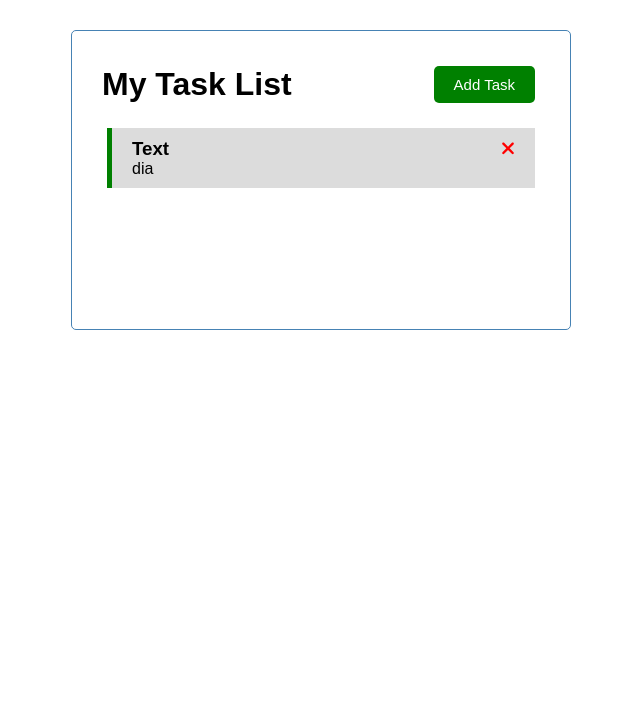
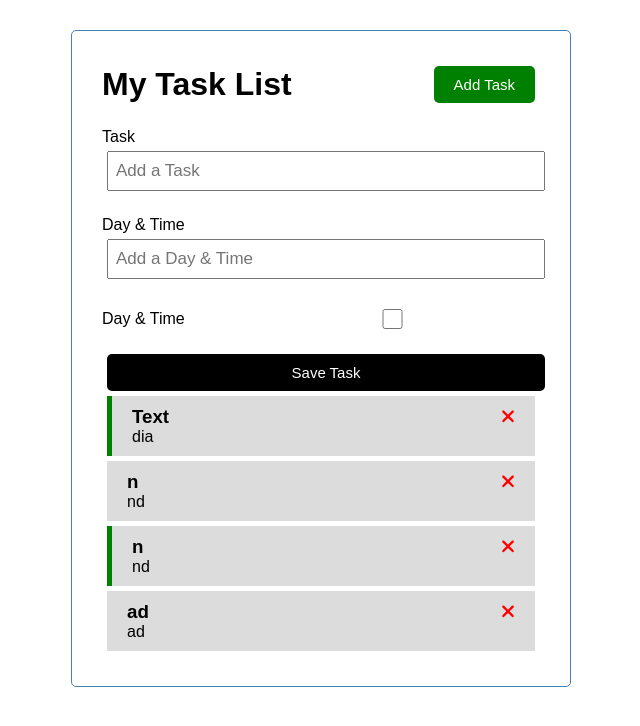
Before and after one commit to jnvillalba/task-list-angular, an Angular app: page / in a window 1280 px wide. Shown: the top 726 px of the page, without its empty margins (319-959 px from the left). Built offline with nearby package versions, Linux system fonts and the light colour scheme; data requests are answered from the project's data file.

Commit message:
form add task

```diff
--- a/db.json
+++ b/db.json
@@ -5,6 +5,24 @@
       "text": "Text",
       "day": "dia",
       "reminder": true
+    },
+    {
+      "text": "n",
+      "day": "nd",
+      "reminder": false,
+      "id": 2
+    },
+    {
+      "text": "n",
+      "day": "nd",
+      "reminder": true,
+      "id": 3
+    },
+    {
+      "text": "ad",
+      "day": "ad",
+      "reminder": false,
+      "id": 4
     }
   ]
 }
--- /dev/null
+++ b/src/app/components/add-task/add-task.component.html
@@ -0,0 +1,40 @@
+<form class="add-form" (ngSubmit)="onSubmit()">
+    <div class="form-control">
+        <label for="text"> Task</label>
+        <input
+            type="text"
+            name="text"
+            id="text"
+            placeholder="Add a Task"
+            [(ngModel)]="text"
+        />
+    </div>
+
+    <div class="form-control">
+        <label for="day"> Day & Time</label>
+        <input
+            type="text"
+            name="day"
+            id="day"
+            placeholder="Add a Day & Time"
+            [(ngModel)]="day"
+        />
+    </div>
+
+    <div class="form-control form-control-check">
+        <label for="reminder"> Day & Time</label>
+        <input
+            type="checkbox"
+            name="reminder"
+            id="reminder"
+            [(ngModel)]="reminder"
+        />
+    </div>
+
+    <input
+        type="submit"
+        value="Save Task"
+        class="btn btn-block"
+    />
+
+</form>
--- /dev/null
+++ b/src/app/components/add-task/add-task.component.ts
@@ -0,0 +1,34 @@
+import { Component, OnInit, Output, EventEmitter} from '@angular/core';
+import { Task } from 'src/app/Task';
+
+@Component({
+  selector: 'app-add-task',
+  templateUrl: './add-task.component.html',
+  styleUrls: ['./add-task.component.css']
+})
+
+export class AddTaskComponent implements OnInit {
+  @Output() onAddTask: EventEmitter<Task> = new EventEmitter()
+
+  text: string = ""
+  day: string = ""
+  reminder: boolean = false
+
+  constructor() { }
+
+  ngOnInit(): void {
+  }
+
+  onSubmit(){
+    if(this.text.length ===0){
+      alert("Please add a task")
+      return
+    }
+
+    const {text,day,reminder} = this
+    const newTask = {text,day,reminder}
+
+    this.onAddTask.emit(newTask)
+  }
+
+}
--- a/src/app/components/tasks/tasks.component.css
+++ b/src/app/components/tasks/tasks.component.css
@@ -0,0 +1,3 @@
+.add-form{
+    margin-bottom: 40px;
+}
--- a/src/app/components/tasks/tasks.component.html
+++ b/src/app/components/tasks/tasks.component.html
@@ -1,3 +1,7 @@
+<app-add-task
+    (onAddTask)="addTask($event)"
+>
+</app-add-task>
 <app-tasks-item
     *ngFor="let task of tasks"
     [task] = "task"
--- a/src/app/components/tasks/tasks.component.ts
+++ b/src/app/components/tasks/tasks.component.ts
@@ -34,4 +34,13 @@
     this.tasksService.updateTaskReminder(task).subscribe()
   }
 
+  addTask(task: Task){
+    this.tasksService.addTask(task).subscribe(tasks => {
+      this.tasks.push(task)
+
+    })
+
+
+  }
+
 }
--- a/src/app/service/task.service.ts
+++ b/src/app/service/task.service.ts
@@ -35,5 +35,9 @@
 
   }
 
+  addTask(task: Task): Observable<Task>{
+    return this.http.post<Task>(this.apiUrl,task, httpOptions)
+  }
+
 
 }
```
Also changed, not shown: src/app/app.module.ts (+6 -2 lines), src/app/components/add-task/add-task.component.css (added).
